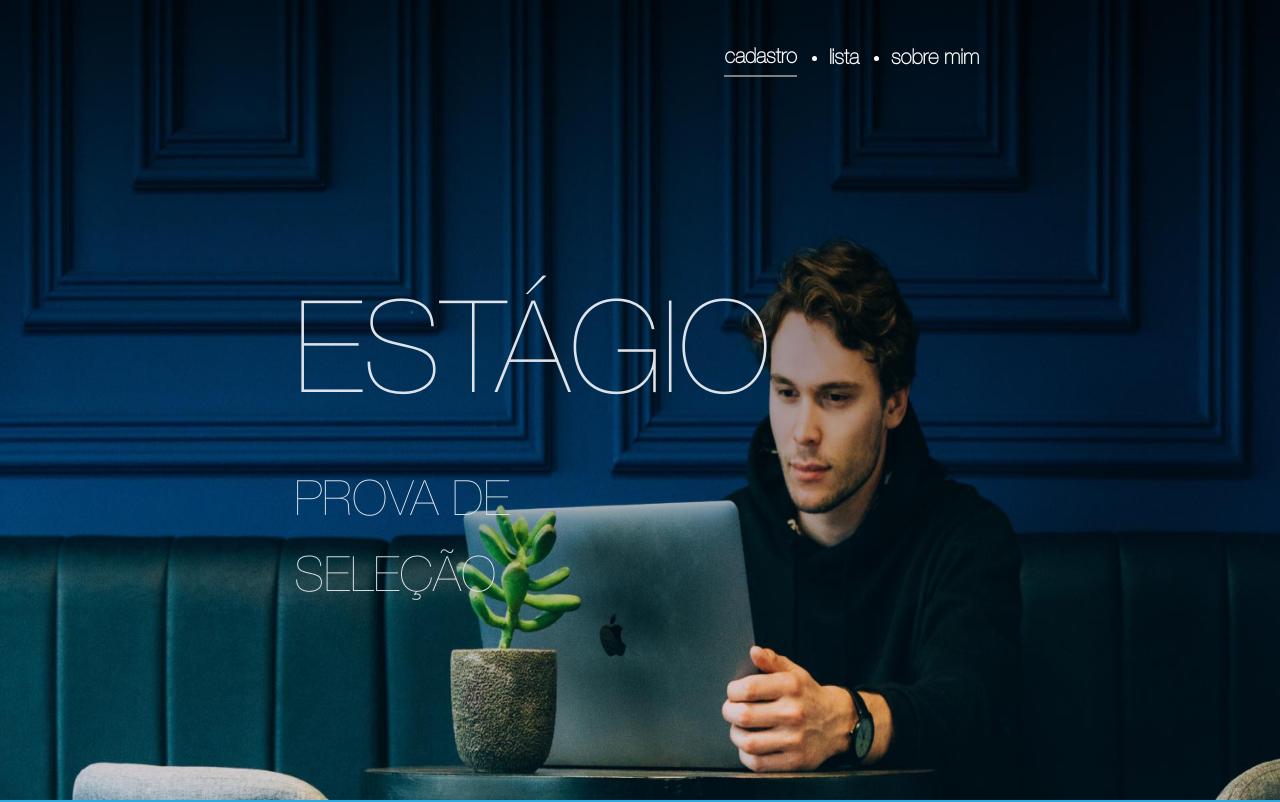
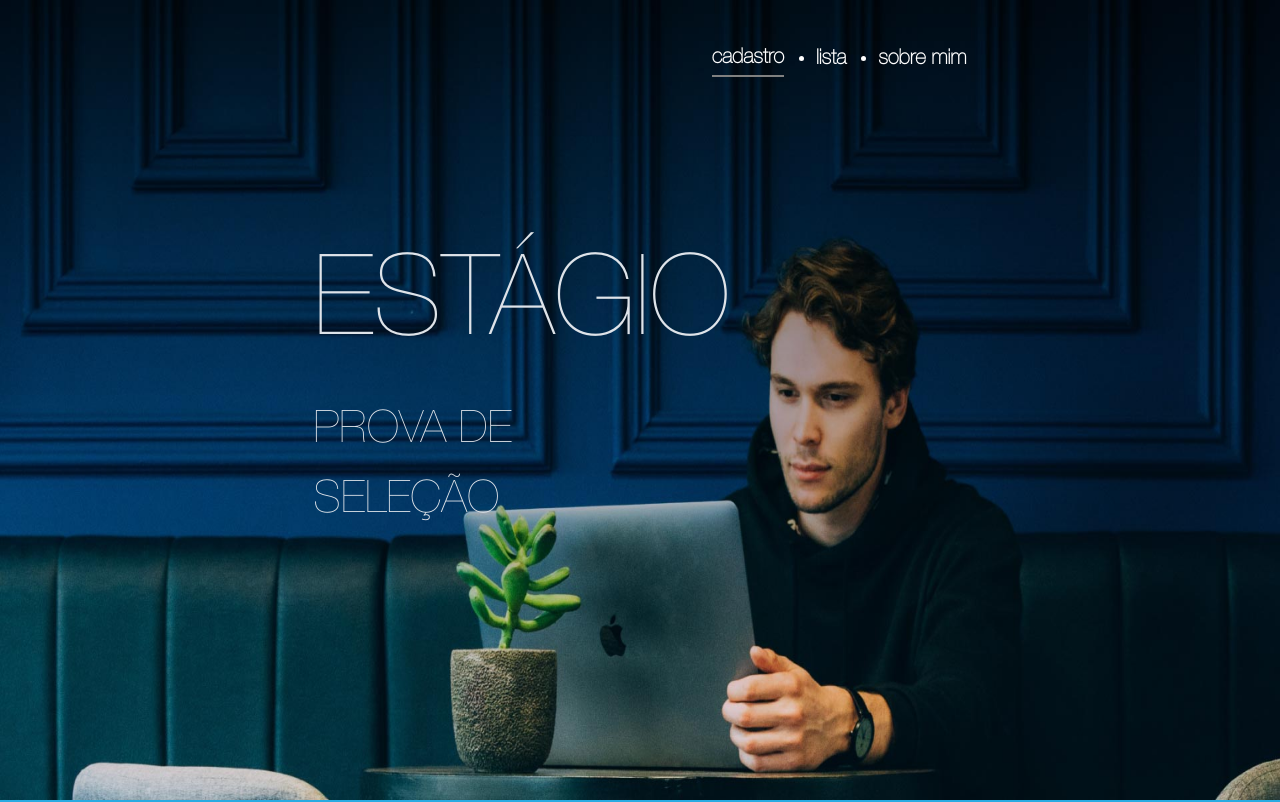
Before and after one commit to allan-gilber/selecao-estagio-spa, a React (Create React App) app: page / in a window 1280 px wide. Shown: the top 802 px of the page. Built offline with nearby package versions, Linux system fonts and the light colour scheme.

Commit message:
fix: final alignment of css in mainview

```diff
--- a/src/presentation/components/mainSection/MainSectionTitle/styles.js
+++ b/src/presentation/components/mainSection/MainSectionTitle/styles.js
@@ -1,7 +1,7 @@
 import styled from 'styled-components';
 
 export const TitleDisposition = styled.div`
-    width: 54%;
+    width: 51%;
     height: 100%;
     display: flex;
     flex-direction: column;
@@ -14,8 +14,8 @@ export const TitleDisposition = styled.div`
         justify-content: flex-start;
         width: 50%;
         height: 100%;
-        padding-top: 18%;
-        font-size: max(8rem, 200%);
+        padding-top: 13%;
+        font-size: max(7rem, 200%);
         display: inline-block;
     }
     article span {
@@ -25,8 +25,7 @@ export const TitleDisposition = styled.div`
     article p {
         margin: 0;
         width: 100%;
+        font-size: 40%;
         word-spacing: 100%;
-        font-size: 38%;
-        word-spacing: 200%;
     }
 `;
--- a/src/presentation/components/mainSection/NavBar/styles.js
+++ b/src/presentation/components/mainSection/NavBar/styles.js
@@ -2,7 +2,7 @@ import styled from 'styled-components';
 
 export const NavBarContainer = styled.nav`
     height: 15%;
-    width: 53%;
+    width: 51%;
     display: flex;
     justify-content: space-between;
     align-items: center;
```
